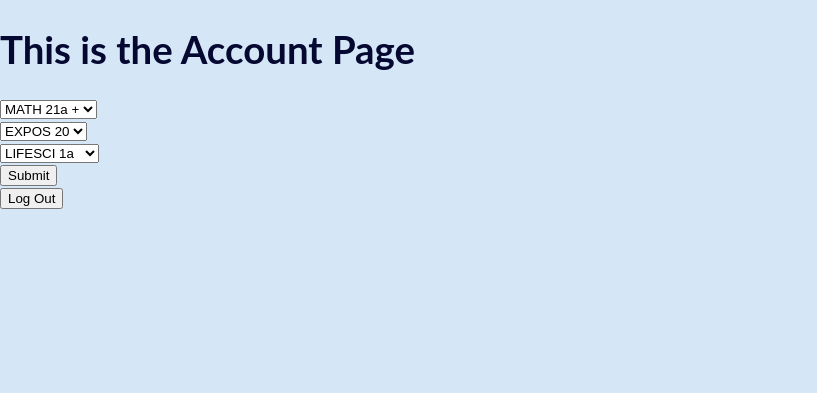
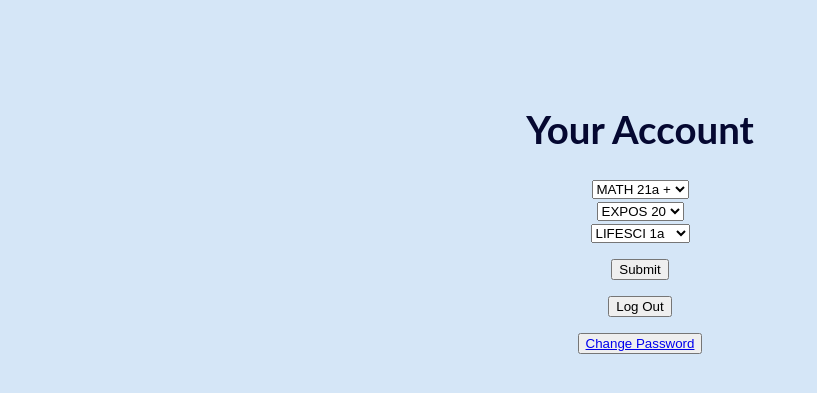
Before and after one commit to mturner6300/CS50FinalProject, a Flask app: page /account in a window 1280 px wide. Shown: the part 66-459 px from the top of the page, without its empty margins (0-817 px from the left). Run offline with Flask 2, Linux system fonts and the light colour scheme; a user stored in the database is signed in; data comes from the database, SQL or seed files in the repository; both versions use the stored data as it was after the commit; some libraries are stand-ins or nearby versions.

Commit message:
change pass

```diff
--- a/app.py
+++ b/app.py
@@ -7,6 +7,7 @@ from werkzeug.exceptions import default_exceptions, HTTPException, InternalServe
 from werkzeug.security import check_password_hash, generate_password_hash
 import sqlite3
 import os
+import ctypes
 
 app = Flask(__name__)
 
@@ -300,7 +301,7 @@ def completed():
 
         return redirect(url_for("searchresults",q=querystring, page=pagenum))
 
-""" Remove Favourites """
+""" Remove Completed """
 @app.route("/removecompleted", methods=(["GET","POST"]))
 @login_required
 def removecompleted():
@@ -388,4 +389,44 @@ def logout():
     # Redirect to home
     return redirect("/")
 
-""" Scheduler """
+""" Change Passcode """
+@app.route("/change_pass", methods=["GET", "POST"])
+@login_required
+def change_pass():
+    conn, db = make_cursor("coursedatabase.db")
+    if request.method == "POST":
+
+        if not request.form.get("password"):
+            message = "Enter password"
+            return render_template ("change_pass.html", message = message)
+
+        if not request.form.get("new_password"):
+            message = "Enter new password"
+            return render_template ("change_pass.html", message = message)
+
+        if not request.form.get("confirmation"):
+            message = "Enter new password"
+            return render_template ("change_pass.html", message = message)
+
+        if request.form.get("new_password") != request.form.get("confirmation"):
+            message = "New Passwords Must Match"
+            return render_template ("change_pass.html", message = message)
+
+        hashpassnew = generate_password_hash(request.form.get("new_password"))
+
+        actual_pass = db.execute("SELECT hashedpass FROM users WHERE id = ?", [session["user_id"]]).fetchall()
+
+        if not check_password_hash(actual_pass[0][0], request.form.get("password")):
+            message = "Incorrect Password"
+            return render_template ("change_pass.html", message = message)
+
+        db.execute("UPDATE users SET hashedpass = ? WHERE id = ?", (hashpassnew, session["user_id"]))
+        conn.commit()
+
+        session.pop('_flashes', None)
+        flash('Changed Password')
+
+        return redirect("/")
+
+    else:
+        return render_template("change_pass.html")
--- a/templates/account.html
+++ b/templates/account.html
@@ -1,7 +1,26 @@
 {% extends "layout.html" %}
 {% block main %}
 
-<h1>This is the Account Page</h1>
+<style>
+    main {
+        text-align: center;
+        padding-top: 5rem;
+        font-family: sans-serif;
+    }
+    .form-group :focus {
+        border-color: #66afe9;
+        outline: 0;
+        -webkit-box-shadow: inset 0 1px 1px rgba(0,0,0,.075), 0 0 8px rgba(102, 175, 233, 0.6);
+        box-shadow: inset 0 1px 1px rgba(0,0,0,.075), 0 0 8px rgba(102, 175, 233, 0.6);
+    }
+    button {
+        margin-top: 1rem;
+
+    }
+
+</style>
+
+<h1>Your Account</h1>
 
 <form action="/account" method="post">
     <div class="form-group">
@@ -71,5 +90,9 @@
     <button class="submit"> Log Out </button>
 </form>
 
+<button>
+    <a href="/change_pass">Change Password</a>
+</button>
+
 
 {% endblock %}
```
Also changed, not shown: templates/change_pass.html (added, +28 -0 lines), templates/index.html (+11 -0 lines), coursedatabase.db.
